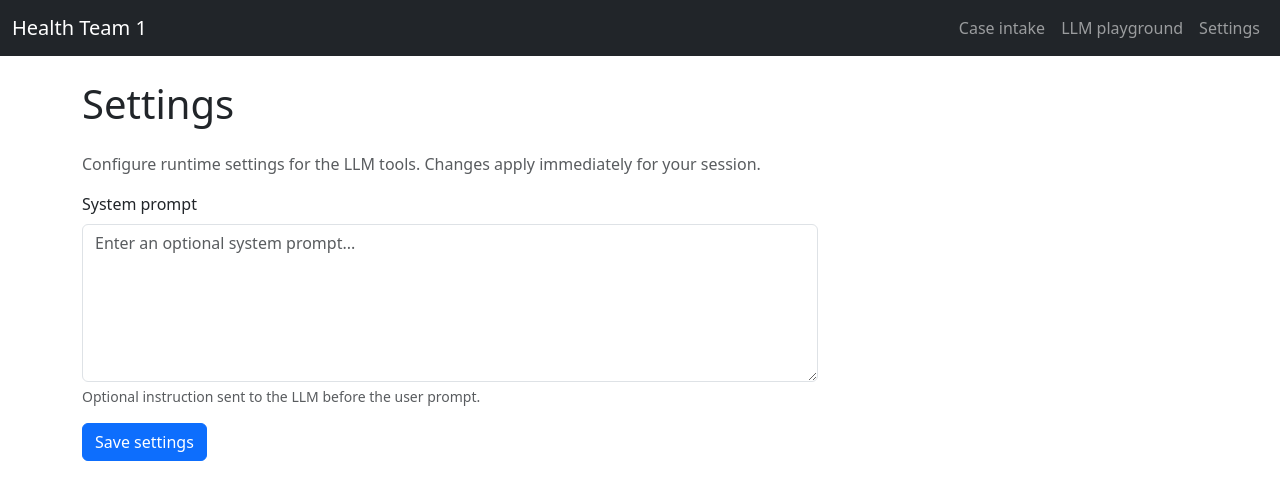
After one commit to jbrusey/health-team-1-poc, a Flask app: page /settings in a window 1280 px wide. The commit adds this page. Shown: the top 500 px of the page. Run offline with Flask 3, Linux system fonts and the light colour scheme.

Commit message:
add system prompt and settings page

```diff
--- a/app/forms.py
+++ b/app/forms.py
@@ -59,3 +59,15 @@ class LLMQueryForm(FlaskForm):
     prompt = TextAreaField("Prompt", validators=[DataRequired()], render_kw={"rows": 10})
     model = StringField("Model override", description="Optional LLM model to use")
     submit = SubmitField("Send to LLM")
+
+
+class SettingsForm(FlaskForm):
+    """Application settings users can tweak at runtime."""
+
+    system_prompt = TextAreaField(
+        "System prompt",
+        description="Optional instruction sent to the LLM before the user prompt.",
+        render_kw={"rows": 6},
+        validators=[Optional()],
+    )
+    submit = SubmitField("Save settings")
--- a/app/llm.py
+++ b/app/llm.py
@@ -14,7 +14,11 @@ class LLMError(RuntimeError):
 
 
 def generate_response(
-    prompt: str, *, provider: str | None = None, model: str | None = None
+    prompt: str,
+    *,
+    provider: str | None = None,
+    model: str | None = None,
+    system_prompt: str | None = None,
 ) -> str:
     """Send ``prompt`` to the configured provider and return the generated text."""
 
@@ -22,13 +26,15 @@ def generate_response(
         "LLM_DEFAULT_PROVIDER", "ollama"
     )
     if selected_provider == "ollama":
-        return _generate_with_ollama(prompt, model=model)
+        return _generate_with_ollama(prompt, model=model, system_prompt=system_prompt)
     if selected_provider == "openai":
-        return _generate_with_openai(prompt, model=model)
+        return _generate_with_openai(prompt, model=model, system_prompt=system_prompt)
     raise LLMError(f"Unsupported LLM provider '{selected_provider}'.")
 
 
-def _generate_with_ollama(prompt: str, *, model: str | None = None) -> str:
+def _generate_with_ollama(
+    prompt: str, *, model: str | None = None, system_prompt: str | None = None
+) -> str:
     host = current_app.config.get("LLM_OLLAMA_HOST", "localhost")
     port = current_app.config.get("LLM_OLLAMA_PORT", 11434)
     scheme = current_app.config.get("LLM_OLLAMA_SCHEME", "http")
@@ -41,6 +47,9 @@ def _generate_with_ollama(prompt: str, *, model: str | None = None) -> str:
     options = current_app.config.get("LLM_OLLAMA_OPTIONS")
     if isinstance(options, dict):
         payload["options"] = options
+
+    if system_prompt:
+        payload["system"] = system_prompt
 
     url = f"{scheme}://{host}:{port}/api/generate"
     print(f"OLLAMA request to {url} with model {payload['model']}")  # Debug log
@@ -68,7 +77,9 @@ def _generate_with_ollama(prompt: str, *, model: str | None = None) -> str:
     return "".join(chunks).strip()
 
 
-def _generate_with_openai(prompt: str, *, model: str | None = None) -> str:
+def _generate_with_openai(
+    prompt: str, *, model: str | None = None, system_prompt: str | None = None
+) -> str:
     api_key = current_app.config.get("OPENAI_API_KEY")
     if not api_key:
         raise LLMError("OPENAI_API_KEY is not configured.")
@@ -81,13 +92,11 @@ def _generate_with_openai(prompt: str, *, model: str | None = None) -> str:
 
     payload = {
         "model": model or default_model,
-        "messages": [
-            {
-                "role": "user",
-                "content": prompt,
-            }
-        ],
+        "messages": [],
     }
+    if system_prompt:
+        payload["messages"].append({"role": "system", "content": system_prompt})
+    payload["messages"].append({"role": "user", "content": prompt})
     temperature = current_app.config.get("LLM_OPENAI_TEMPERATURE")
     if temperature is not None:
         payload["temperature"] = temperature
--- a/app/routes.py
+++ b/app/routes.py
@@ -2,11 +2,11 @@
 from __future__ import annotations
 
 import requests
-from flask import Blueprint, current_app, flash, render_template
+from flask import Blueprint, current_app, flash, redirect, render_template, session, url_for
 from markdown import markdown
 from markupsafe import Markup
 
-from .forms import CaseIntakeForm, LLMQueryForm
+from .forms import CaseIntakeForm, LLMQueryForm, SettingsForm
 from .llm import LLMError, generate_response
 
 bp = Blueprint("main", __name__)
@@ -41,6 +41,7 @@ def llm_prompt():
         if default_model:
             form.model.data = default_model
 
+    system_prompt = _current_system_prompt()
     response_text: str | None = None
     response_html: Markup | None = None
     if form.validate_on_submit():
@@ -49,6 +50,7 @@ def llm_prompt():
                 form.prompt.data,
                 provider=form.provider.data,
                 model=form.model.data or None,
+                system_prompt=system_prompt,
             )
             response_html = _render_markdown(response_text)
         except LLMError as exc:
@@ -57,8 +59,28 @@ def llm_prompt():
             flash(f"Unable to contact LLM provider: {exc}", "danger")
 
     return render_template(
-        "llm.html", form=form, response=response_text, response_html=response_html
+        "llm.html",
+        form=form,
+        response=response_text,
+        response_html=response_html,
+        system_prompt=system_prompt,
     )
+
+
+@bp.route("/settings", methods=["GET", "POST"])
+def settings():
+    """Allow runtime configuration of the system prompt."""
+
+    form = SettingsForm()
+    if not form.system_prompt.data:
+        form.system_prompt.data = _current_system_prompt()
+
+    if form.validate_on_submit():
+        session["system_prompt"] = form.system_prompt.data or ""
+        flash("Settings saved. Updated system prompt will be used for LLM requests.", "info")
+        return redirect(url_for("main.settings"))
+
+    return render_template("settings.html", form=form)
 
 
 def _provider_choices() -> list[tuple[str, str]]:
@@ -82,6 +104,13 @@ def _default_model_for_provider(provider: str | None) -> str | None:
     return None
 
 
+def _current_system_prompt() -> str | None:
+    prompt = session.get("system_prompt")
+    if prompt is not None:
+        return prompt
+    return current_app.config.get("LLM_SYSTEM_PROMPT")
+
+
 def _render_markdown(content: str) -> Markup:
     """Render Markdown to HTML while preserving simple formatting."""
 
--- a/app/templates/base.html
+++ b/app/templates/base.html
@@ -18,11 +18,21 @@
         <div class="navbar-nav">
           <a class="nav-link" href="{{ url_for('main.index') }}">Case intake</a>
           <a class="nav-link" href="{{ url_for('main.llm_prompt') }}">LLM playground</a>
+          <a class="nav-link" href="{{ url_for('main.settings') }}">Settings</a>
         </div>
       </div>
     </nav>
 
     <main class="container py-4">
+      {% with messages = get_flashed_messages(with_categories=true) %}
+        {% if messages %}
+          <div class="mb-3">
+            {% for category, message in messages %}
+              <div class="alert alert-{{ category }}" role="alert">{{ message }}</div>
+            {% endfor %}
+          </div>
+        {% endif %}
+      {% endwith %}
       {% block content %}{% endblock %}
     </main>
   </body>
--- /dev/null
+++ b/app/templates/settings.html
@@ -0,0 +1,23 @@
+{% extends "base.html" %}
+
+{% block content %}
+  <div class="row">
+    <div class="col-12 col-lg-8">
+      <h1 class="mb-4">Settings</h1>
+      <p class="text-muted">
+        Configure runtime settings for the LLM tools. Changes apply immediately for your session.
+      </p>
+      <form method="post">
+        {{ form.hidden_tag() }}
+        <div class="mb-3">
+          {{ form.system_prompt.label(class="form-label") }}
+          {{ form.system_prompt(class="form-control", placeholder="Enter an optional system prompt...") }}
+          {% if form.system_prompt.description %}
+            <div class="form-text">{{ form.system_prompt.description }}</div>
+          {% endif %}
+        </div>
+        {{ form.submit(class="btn btn-primary") }}
+      </form>
+    </div>
+  </div>
+{% endblock %}
```
Also changed, not shown: app/templates/llm.html (+12 -0 lines).
